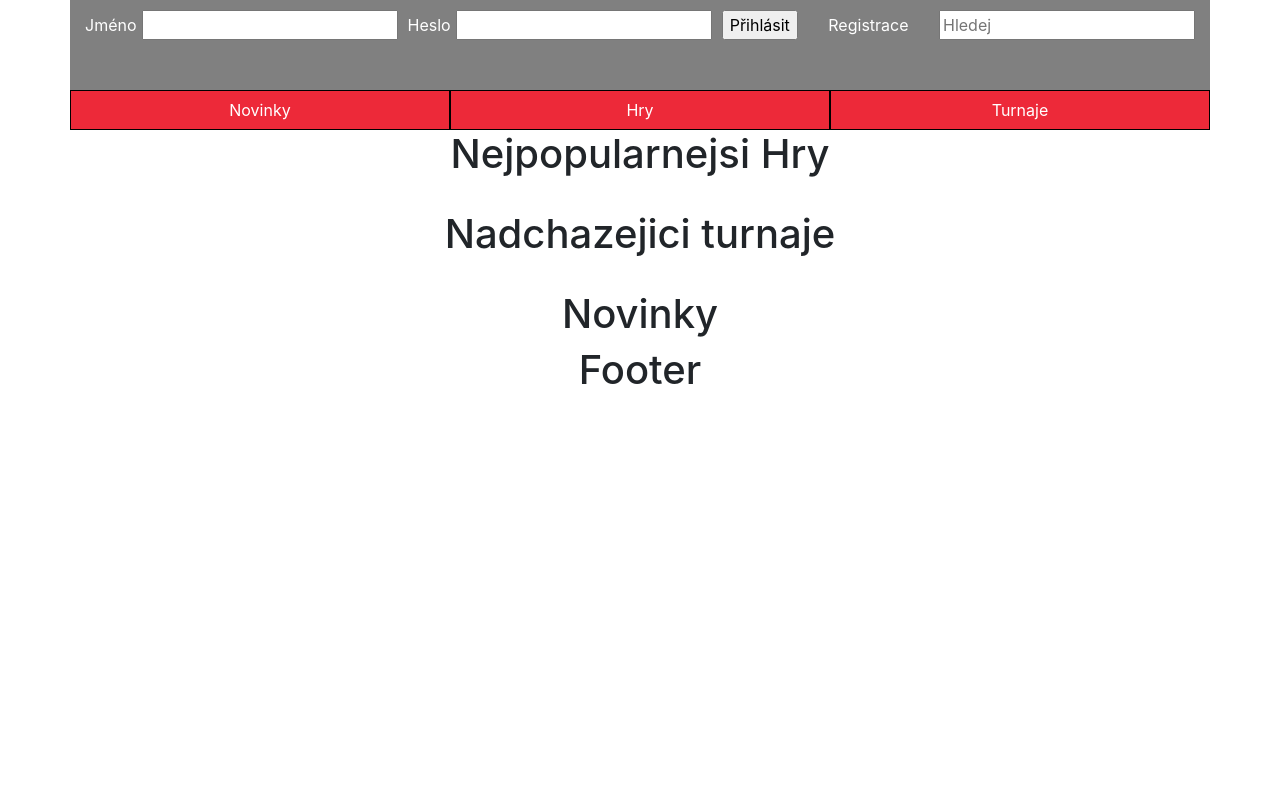
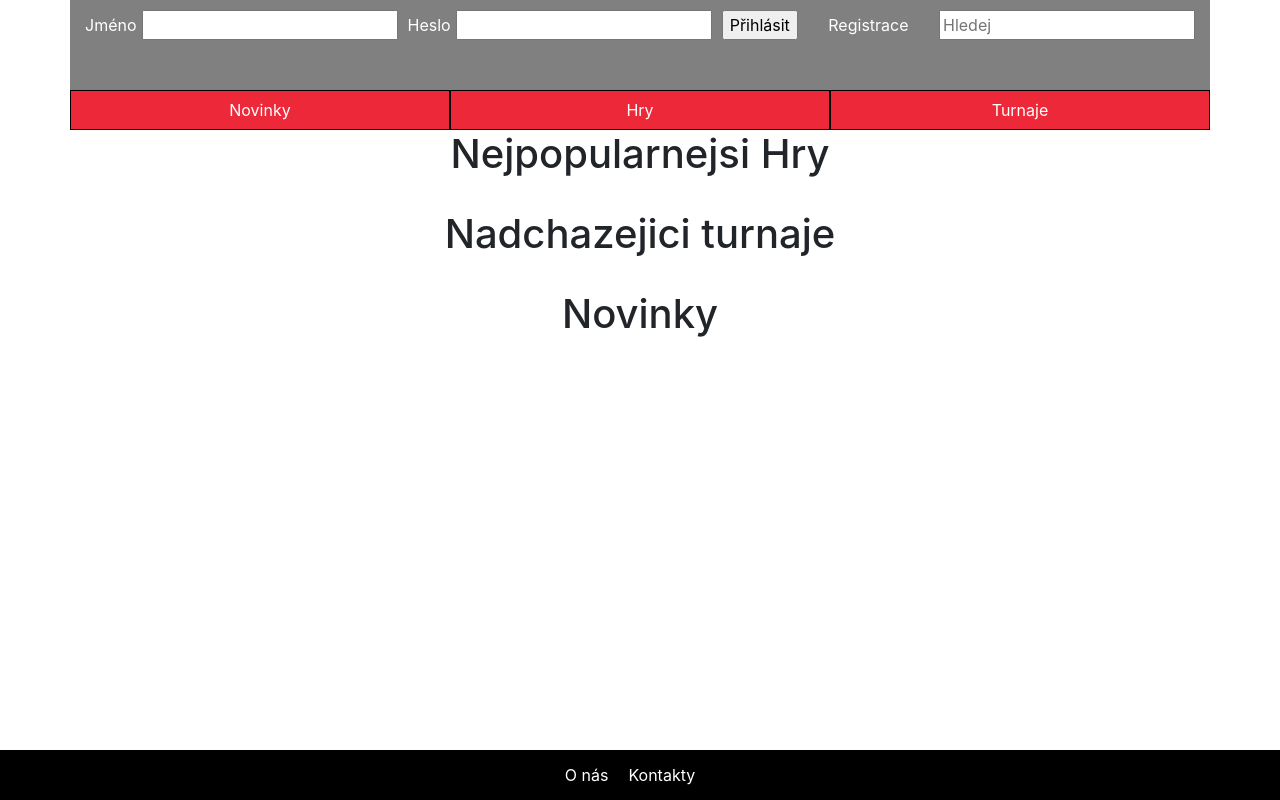
Before and after one commit to Endrych/IIS--Projekt, a React (Create React App) app in the folder SPA/: page / in a window 1280 px wide. Built offline with nearby package versions, Linux system fonts and the light colour scheme.

Commit message:
Footer zakladni layout vytvoren

```diff
--- a/SPA/src/components/App.js
+++ b/SPA/src/components/App.js
@@ -4,8 +4,10 @@ import "bootstrap/dist/css/bootstrap.css";
 import { BrowserRouter as Router, Link, NavLink, Redirect, Prompt, Switch } from "react-router-dom";
 import { Row, Col, Container } from "reactstrap";
 import Route from "react-router-dom/Route";
+
 import AllRoutes from "./AllRoutes.js";
 import Header from "./Header//Header.js";
+import FooterComponent from "./Footer/FooterComponent.js";
 // const App = () => {
 // 	return (
 // 		<Container className="bg-info clearfix">
@@ -13,15 +15,6 @@ import Header from "./Header//Header.js";
 // 		</Container>
 // 	)
 // }
-
-const User = params => {
-	return <h1>Welcome User {params.username}</h1>;
-};
-
-
-const Footer = () => {
-	return <h1>Footer</h1>;
-};
 
 class App extends Component {
 	state = {
@@ -35,8 +28,9 @@ class App extends Component {
 	render() {
 		return (
 			<Router>
-				<Container className="App">
-					{/* <NavLink to="/" style={{ marginRight: 10 }} activeStyle={{ color: "green" }} exact>
+				<div>
+					<Container className="App">
+						{/* <NavLink to="/" style={{ marginRight: 10 }} activeStyle={{ color: "green" }} exact>
 						Home
 					</NavLink>
 					<NavLink to="/about" style={{ marginRight: 10 }} activeStyle={{ color: "green" }} exact>
@@ -61,11 +55,17 @@ class App extends Component {
 						value={this.state.loggedIn ? "log out" : "log in"}
 						onClick={this.loginHandle.bind(this)}
 					/> */}
-					<Header/>
-
-					<AllRoutes />
-					<Footer />
-				</Container>
+						<div className="main-body">
+							<Header />
+							<AllRoutes />
+						</div>
+					</Container>
+					<Container fluid={true} className="container-fluid__no-padding">
+						<div className="footer">
+							<FooterComponent />
+						</div>
+					</Container >
+				</div>
 			</Router>
 		);
 	}
--- /dev/null
+++ b/SPA/src/components/Footer/FooterComponent.js
@@ -0,0 +1,21 @@
+import React, { Component } from "react";
+import { Row, Col } from "reactstrap";
+import { NavLink } from "react-router-dom";
+// import { Col, Container, Row, Footer } from 'mdbreact';
+import "../../styles/Footer/footer.css"
+
+const FooterComponent = () => {
+	return (
+		// <>
+		// <Footer>
+			<Row className="footer__row">
+				<Col xs="12" sm="12" className="footer__col">
+					<NavLink className="footer__link" to="/about">O nás</NavLink>
+					<NavLink  className="footer__link" to="contacts">Kontakty</NavLink>
+				</Col>
+			</Row>
+		//  </Footer>
+	);
+};
+
+export default FooterComponent;
--- a/SPA/src/styles/App.css
+++ b/SPA/src/styles/App.css
@@ -1,28 +1,29 @@
 .App {
-  text-align: center;
+	text-align: center;
 }
 
-.App-logo {
-  animation: App-logo-spin infinite 20s linear;
-  height: 80px;
+html,
+body {
+	height: 100%;
+	position: relative;
 }
 
-.App-header {
-  background-color: #222;
-  height: 150px;
-  padding: 20px;
-  color: white;
+
+
+.footer {
+	position: relative;
+	/* bottom: 0; */
+	width: 100%;
+	margin-top:-50px;
+	height:50px;
+	background-color: black;
 }
 
-.App-title {
-  font-size: 1.5em;
+.main-body {
+	min-height: 100vh;
+	position: relative;
+	padding-bottom: 50px;
 }
-
-.App-intro {
-  font-size: large;
+.container-fluid__no-padding{
+	padding: 0 !important;
 }
-
-@keyframes App-logo-spin {
-  from { transform: rotate(0deg); }
-  to { transform: rotate(360deg); }
-}
--- /dev/null
+++ b/SPA/src/styles/Footer/footer.css
@@ -0,0 +1,17 @@
+.footer__row{
+	padding: 0;
+	margin: 0;
+	height: 100%;
+}
+
+.footer__col{
+	display: flex;
+	align-items: center;
+	justify-content: center;
+	padding: 0;
+}
+
+.footer__link{
+	color:white;
+	margin-right: 20px;
+}
```
Also changed, not shown: 1 other file (tests, documents, lock files or other folders).
